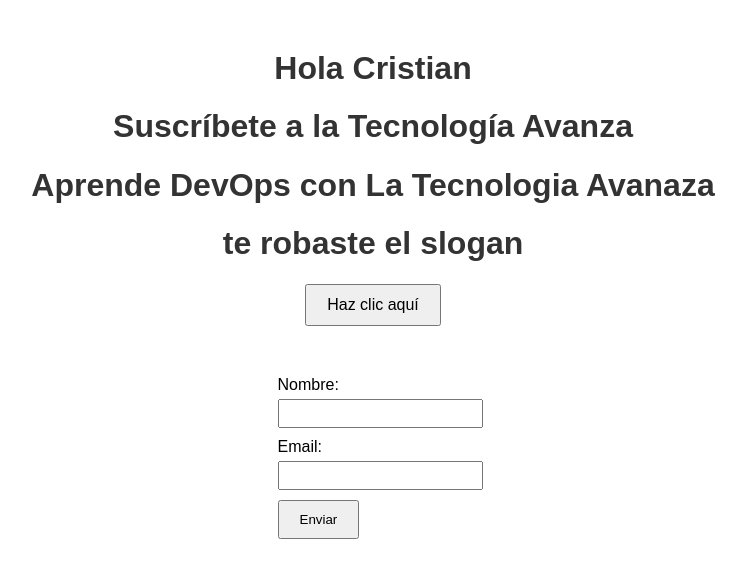
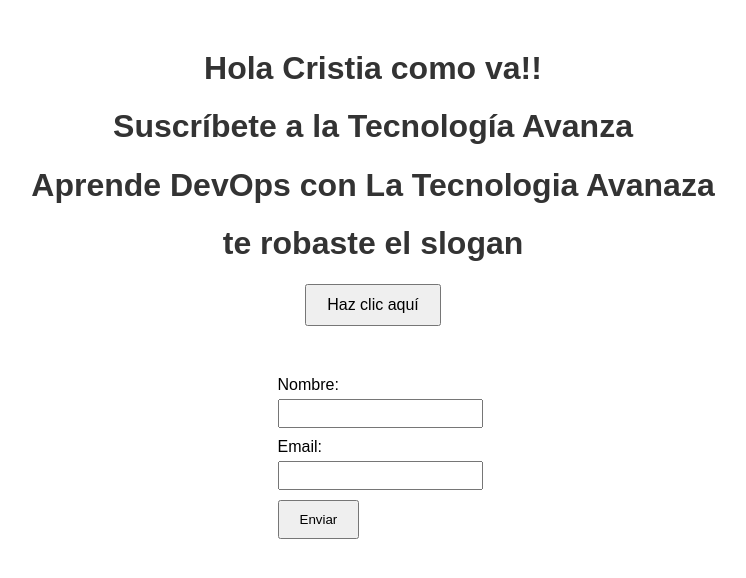
Before and after one commit to cribali/cursoGitFlow, a plain HTML site: page index.html in a window 1280 px wide. Shown: the whole page, without its empty margins (267-1013 px from the left). Drawn offline with Linux system fonts and the light colour scheme.

Commit message:
prepare version 1.0.0

```diff
--- a/index.html
+++ b/index.html
@@ -7,7 +7,7 @@
     <link rel="stylesheet" href="styles.css">
 </head>
 <body>
-    <h1>Hola Cristian</h1>
+    <h1>Hola Cristia como va!!</h1>
     <h1>Suscríbete a la Tecnología Avanza</h1>
     <h1>Aprende DevOps con La Tecnologia Avanaza</h1>
     <h1> te robaste el slogan</h1>
```
